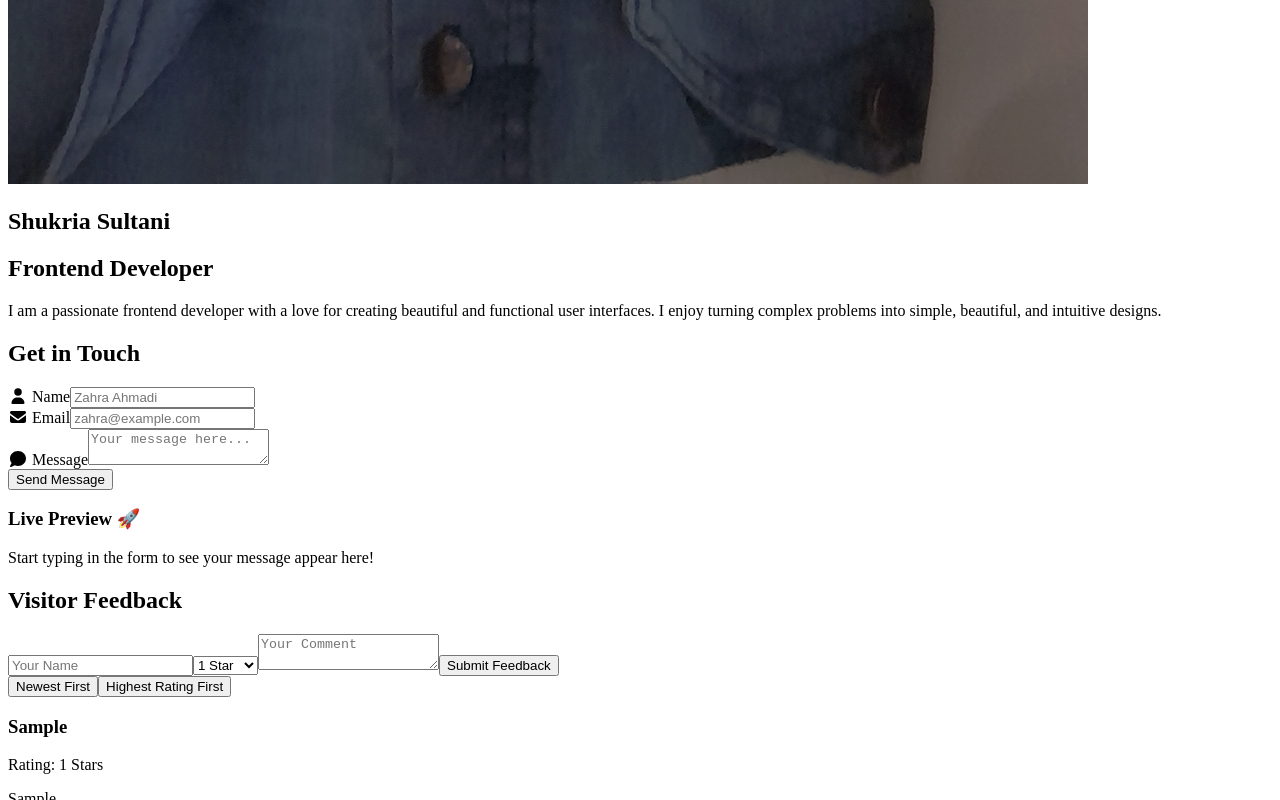
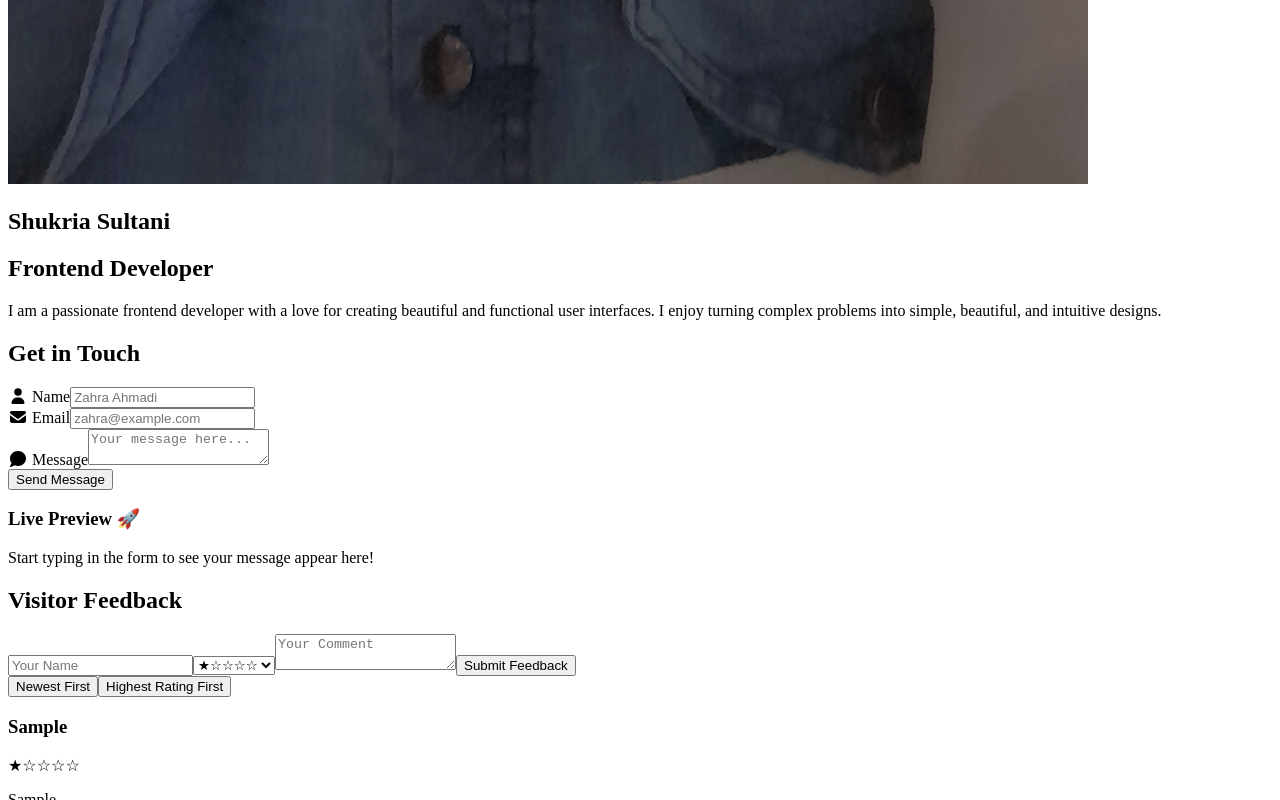
Before and after one commit to shukria-sultani/developer-portfolio, a React (Vite) app: page / in a window 1280 px wide. Both pictures are taken after typing "Sample", "Sample" into the empty fields and a click on the button "Submit Feedback". Shown: the part 7842-8642 px from the top of the page. Built offline with nearby package versions, Linux system fonts and the light colour scheme; the HTML template or start-up script is replaced by a standard one.

Commit message:
Added star icon instead of number of stars in the FeedbackWall component.

```diff
--- a/src/Components/FeebackWall.jsx
+++ b/src/Components/FeebackWall.jsx
@@ -1,5 +1,19 @@
 import React, { useState } from 'react';
 
+
+const renderStars = (rating) => {
+  const stars = [];
+  for (let i = 0; i < 5; i++) {
+    // Add a filled star if the current index is less than the rating
+    if (i < rating) {
+      stars.push(<span key={i} className="star-icon filled">★</span>);
+    } else {
+      // Add an empty star for the rest
+      stars.push(<span key={i} className="star-icon empty">☆</span>);
+    }
+  }
+  return stars;
+};
 
 const FeedbackWall = () => {
   const [feedbacks, setFeedbacks] = useState([]);
@@ -24,6 +38,7 @@ const FeedbackWall = () => {
     return b.id - a.id; // Newest first
   });
 
+
   return (
     <div className="feedback-wall">
       <h2>Visitor Feedback</h2>
@@ -37,7 +52,9 @@ const FeedbackWall = () => {
         />
         <select value={rating} onChange={(e) => setRating(e.target.value)}>
           {[1, 2, 3, 4, 5].map((star) => (
-            <option key={star} value={star}>{star} Star{star > 1 ? 's' : ''}</option>
+            <option key={star} value={star}>
+              {renderStars(star)}
+            </option>
           ))}
         </select>
         <textarea
@@ -58,7 +75,7 @@ const FeedbackWall = () => {
         {sortedFeedbacks.map((feedback) => (
           <div key={feedback.id} className={`feedback-card ${feedback.rating === 5 ? 'featured' : ''}`}>
             <h3>{feedback.name} {feedback.rating === 5 && <span className="featured-badge">🌟 Featured</span>}</h3>
-            <p className="rating">Rating: {feedback.rating} Stars</p>
+            <p className="rating">{renderStars(feedback.rating)}</p>
             <p>{feedback.comment}</p>
           </div>
         ))}
--- a/src/styles.css
+++ b/src/styles.css
@@ -1473,3 +1473,16 @@ nav {
   text-decoration: none;
   margin-top: 30px;
 }
+
+.star-icon {
+  font-size: 1.2rem;
+  margin: 0 1px;
+}
+
+.star-icon.filled {
+  color: gold;
+}
+
+.star-icon.empty {
+  color: lightgray;
+}
```
